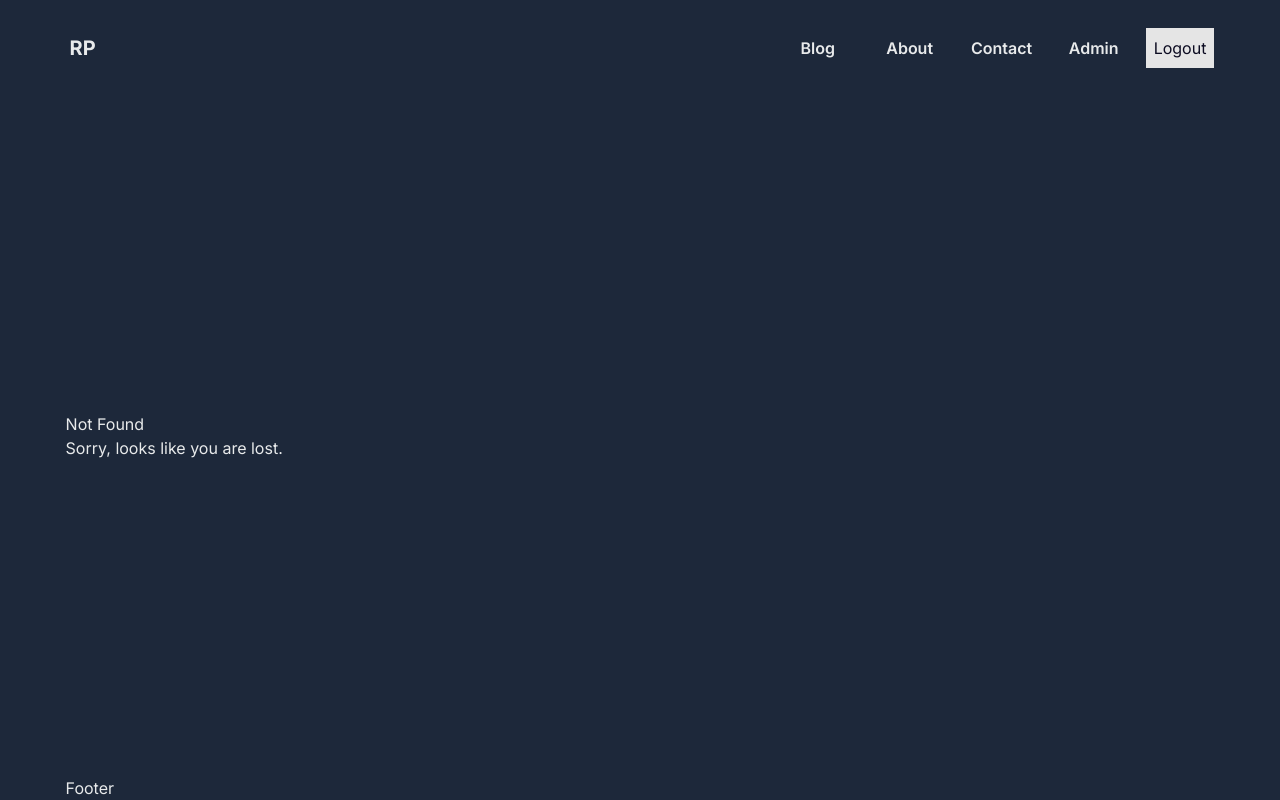
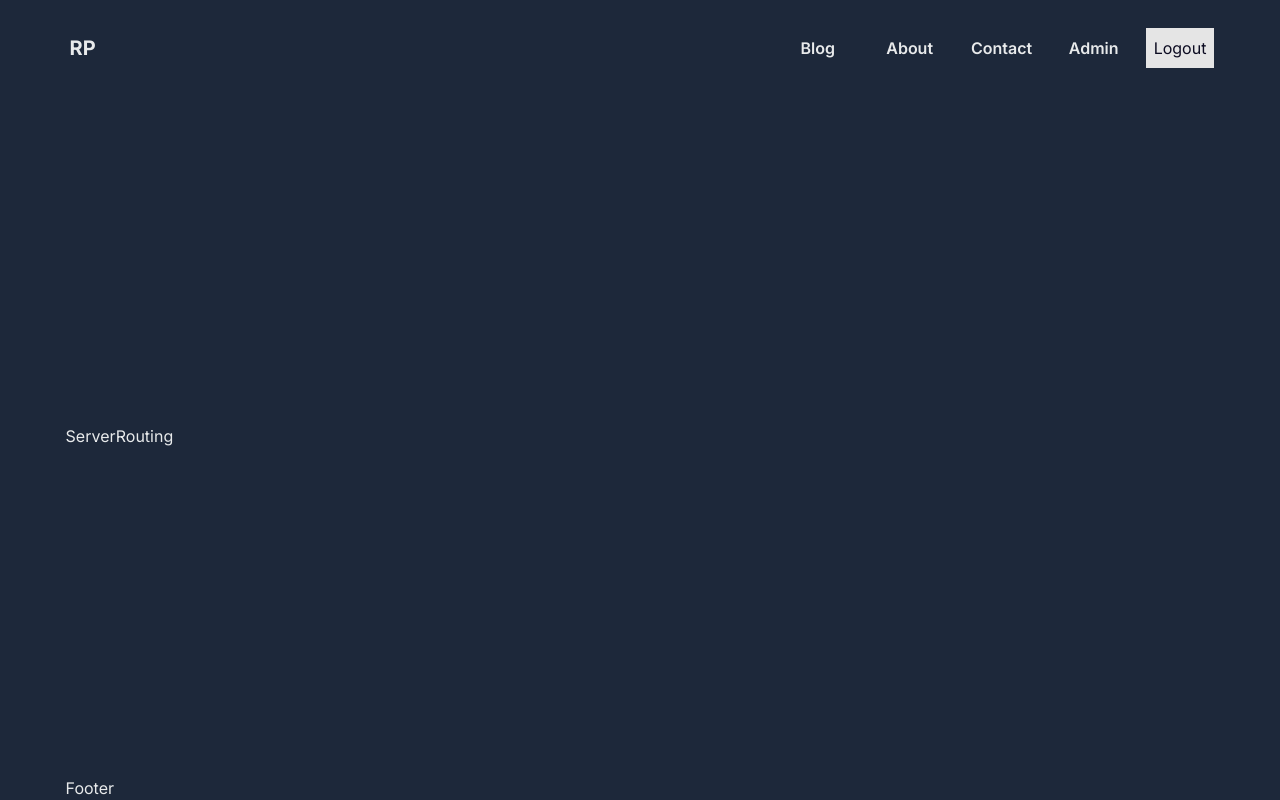
Before and after one commit to Er-RP/nextjs-tutorial, a Next.js app: page /serverrouting in a window 1280 px wide. Before the commit this address had no page. Built offline with nearby package versions, Linux system fonts and the light colour scheme.

Commit message:
props on SSR to get url params

```diff
--- /dev/null
+++ b/src/app/serverrouting/page.tsx
@@ -0,0 +1,9 @@
+
+const ServerRouting = (props: any) => {
+    console.log("ServerRouting props :",props)
+  return (
+    <div>ServerRouting</div>
+  )
+}
+
+export default ServerRouting
```
